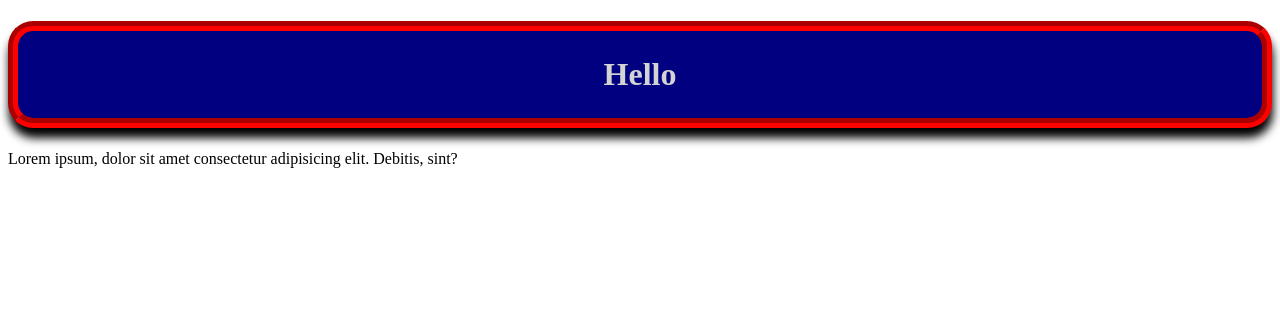
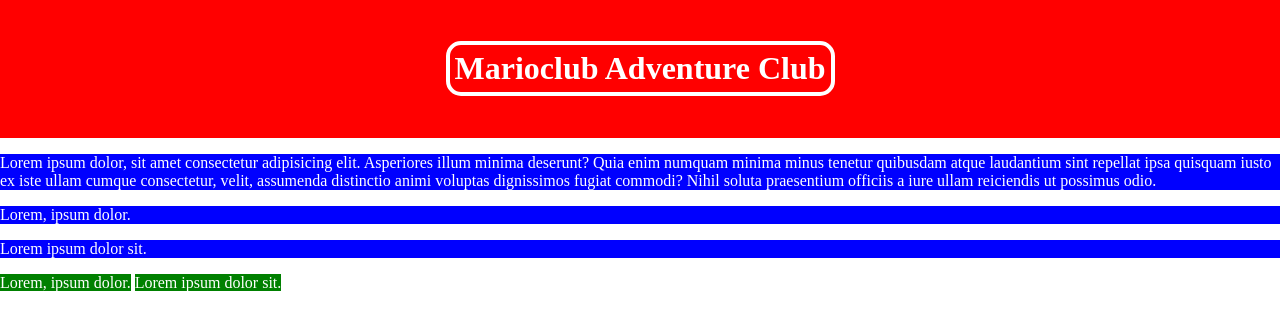
Before and after one commit to chibuikegodson/HTML_Learning, a plain HTML site: page boxmodel.html in a window 1280 px wide. Drawn offline with Linux system fonts and the light colour scheme.

Commit message:
CSS Display Property

```diff
--- a/boxmodel.html
+++ b/boxmodel.html
@@ -3,11 +3,17 @@
 <head>
     <meta charset="UTF-8">
     <meta name="viewport" content="width=device-width, initial-scale=1.0">
-    <title>CSS BOX MODEL</title>
+    <title>Marioclub Adventure Club</title>
     <link rel="stylesheet" href="styles.css">
 </head>
 <body>
-    <h1>Hello</h1>
-    <p>Lorem ipsum, dolor sit amet consectetur adipisicing elit. Debitis, sint?</p>
+    <div>
+        <h1>Marioclub Adventure Club</h1>
+    </div>
+    <p>Lorem ipsum dolor, sit amet consectetur adipisicing elit. Asperiores illum minima deserunt? Quia enim numquam minima minus tenetur quibusdam atque laudantium sint repellat ipsa quisquam iusto ex iste ullam cumque consectetur, velit, assumenda distinctio animi voluptas dignissimos fugiat commodi? Nihil soluta praesentium officiis a iure ullam reiciendis ut possimus odio.</p>
+    <p>Lorem, ipsum dolor.</p>
+    <p>Lorem ipsum dolor sit.</p>
+    <span>Lorem, ipsum dolor.</span>
+    <span>Lorem ipsum dolor sit.</span>
 </body>
 </html>
--- a/styles.css
+++ b/styles.css
@@ -1,14 +1,24 @@
+body {
+    margin: 0;
+}
+div {
+    background-color: red;
+    padding: 20px;
+    text-align: center;
+}
 h1 {
-    margin: 2;
-    background-color: navy;
-    color: lightgray;
-    text-align: center;
-    padding: 25px;
-    border: red groove 10px;
-    box-shadow: 1px 10px 10px black;
-    border-radius: 25px;
+color: white;
+border: white solid 4px;
+border-radius: 15px;
+padding: 5px;
+display: inline-block;
 }
 
 p{
-    margin: 0;
+    background-color: blue;
+    color: white;
 }
+span {
+    background-color: green;
+    color: white;
+}
```
